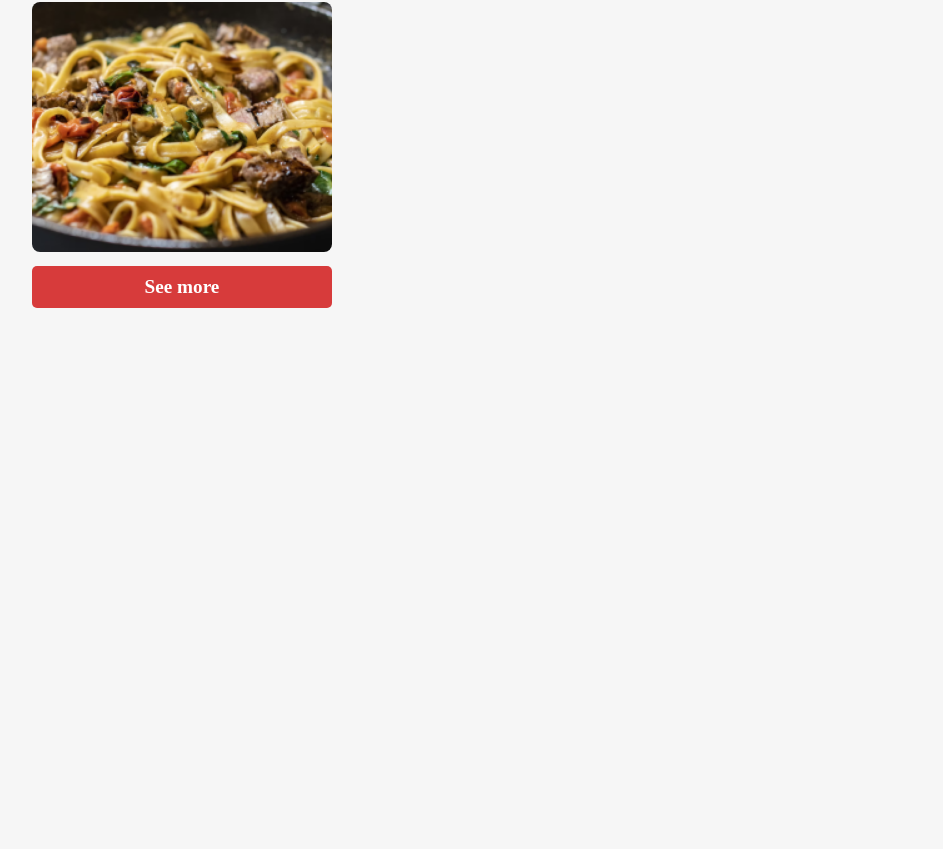
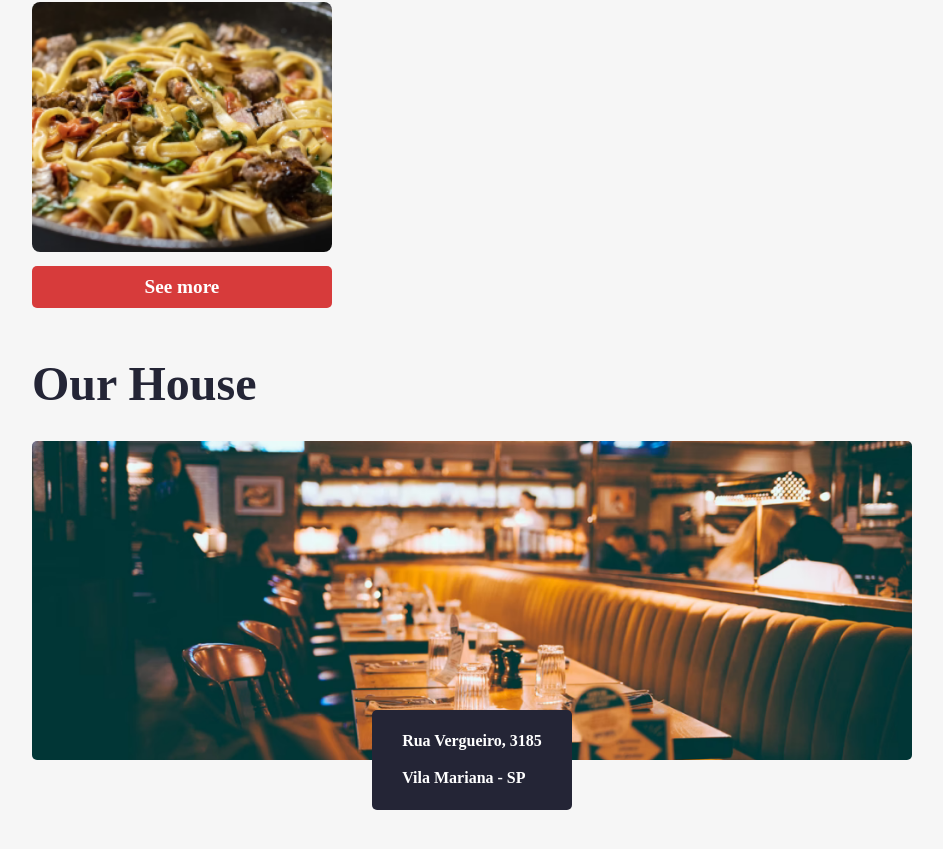
Before and after one commit to CarlosEddie/aluroni-project, a React (Create React App) app in the folder aluroni/: page / in a window 1280 px wide. Shown: the part 922-1771 px from the top of the page, without its empty margins (168-1111 px from the left). Before the commit the page ends 1280 px from the top, so only its background shows below. Built offline with nearby package versions, Linux system fonts and the light colour scheme; a web font is replaced by a local one.

Commit message:
improved the home screen

```diff
--- a/aluroni/src/pages/Home/index.tsx
+++ b/aluroni/src/pages/Home/index.tsx
@@ -1,6 +1,7 @@
 import menu from 'data/menu.json';
 import styles from './Home.module.scss';
 import stylesTheme from 'styles/Theme.module.scss';
+import ourHouse from 'assets/our_house.png';
 
 export default function Home() {
 
@@ -25,6 +26,13 @@ export default function Home() {
                     </div>
                 ))}
             </div>
+            <h3 className={stylesTheme.title}> Our House </h3>
+            <div className={styles.ourHouse}>
+                <img src={ourHouse} alt="Aluroni's House" />
+                <div className={styles.ourHouse__address}>
+                    Rua Vergueiro, 3185 <br /> <br /> Vila Mariana - SP
+                </div>
+            </div>
         </section>
     );
 }
```
Also changed, not shown: aluroni/src/assets/our_house.png (added).
